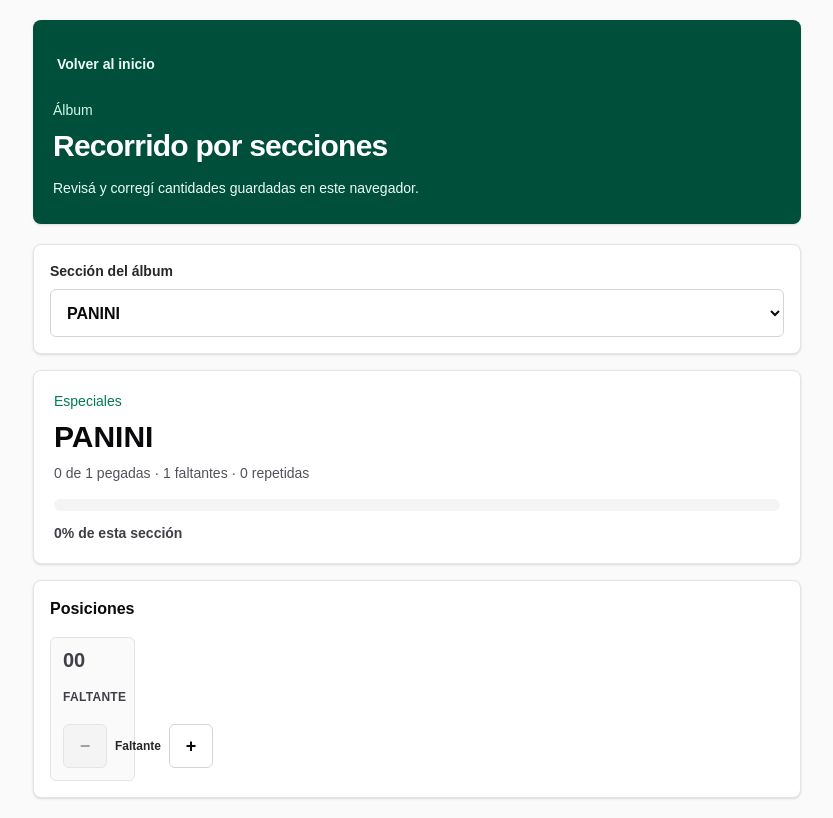
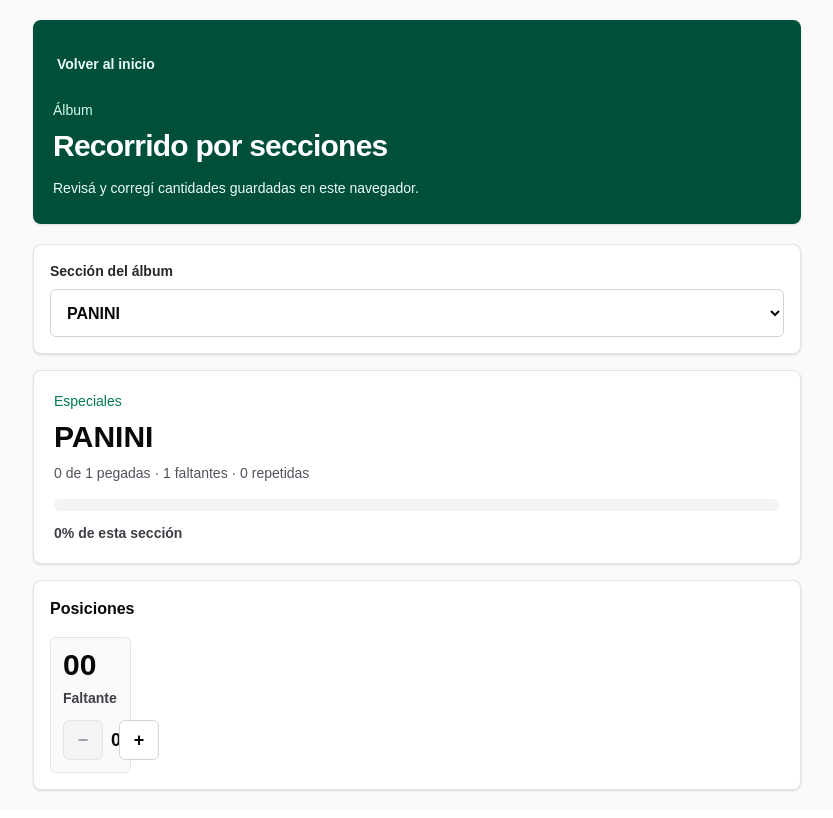
Before and after one commit to RadikeCosa/figus-panini, a Next.js app: page /album in a window 1280 px wide. Shown: the whole page, without its empty margins (223-1056 px from the left). Built offline with nearby package versions, Linux system fonts and the light colour scheme.

Commit message:
layout album fixed

```diff
--- a/app/album/_components/album-browser.tsx
+++ b/app/album/_components/album-browser.tsx
@@ -441,9 +441,9 @@
       <h3 id="album-grid-title" className="text-base font-semibold text-zinc-950">
         Posiciones
       </h3>
-      <ol className="mt-4 grid grid-cols-3 gap-2 sm:grid-cols-5 md:grid-cols-8">
+      <ol className="mt-4 grid grid-cols-2 gap-3 sm:grid-cols-3 md:grid-cols-5 lg:grid-cols-8">
         {positions.map((position) => (
-          <li key={`${position.section}-${position.position}`}>
+          <li className="min-w-0" key={`${position.section}-${position.position}`}>
             <PositionCard
               collection={collection}
               isSaving={isSaving}
@@ -475,12 +475,13 @@
   const duplicateCopies = getDuplicateCopies(collection, position);
   const state =
     copies === 0 ? "missing" : duplicateCopies > 0 ? "duplicate" : "owned";
-  const label =
+  const stateLabel =
     state === "missing"
       ? "Faltante"
       : state === "duplicate"
-        ? `${copies} copias`
+        ? `${duplicateCopies} repetida${duplicateCopies === 1 ? "" : "s"}`
         : "Pegada";
+  const quantityLabel = `${copies} copia${copies === 1 ? "" : "s"}`;
   const stateStyles =
     state === "missing"
       ? "border-zinc-200 bg-zinc-50 text-zinc-700"
@@ -490,30 +491,37 @@
 
   return (
     <article
-      aria-label={`${position.section} ${position.position}: ${label}`}
-      className={`flex min-h-36 flex-col justify-between rounded-md border p-3 ${stateStyles}`}
+      aria-label={`${position.section} ${position.position}: ${stateLabel}, ${quantityLabel}`}
+      className={`flex min-h-32 min-w-0 flex-col justify-between rounded-md border p-3 ${stateStyles}`}
     >
-      <p className="text-xl font-bold leading-none">{position.position}</p>
-      <p className="mt-3 text-xs font-semibold uppercase tracking-wide">{label}</p>
-      {duplicateCopies > 0 ? (
-        <p className="mt-1 text-xs font-medium">{duplicateCopies} repetidas</p>
-      ) : null}
-      <div className="mt-3 grid grid-cols-[2.75rem_1fr_2.75rem] items-center gap-2">
+      <div className="min-w-0">
+        <p className="text-3xl font-bold leading-none text-zinc-950">
+          {position.position}
+        </p>
+        <p className="mt-2 min-h-5 text-sm font-semibold text-zinc-700">
+          {stateLabel}
+        </p>
+      </div>
+      <div className="mt-3 grid grid-cols-[2.5rem_minmax(0,1fr)_2.5rem] items-center gap-2">
         <button
           aria-label={`Quitar copia de ${position.section} ${position.position}`}
-          className="min-h-11 rounded-md border border-zinc-300 bg-white text-lg font-bold text-zinc-950 outline-offset-2 transition hover:border-red-500 hover:text-red-700 focus-visible:outline focus-visible:outline-2 focus-visible:outline-red-700 disabled:cursor-not-allowed disabled:border-zinc-200 disabled:bg-zinc-100 disabled:text-zinc-400"
+          className="min-h-10 min-w-0 rounded-md border border-zinc-300 bg-white text-lg font-bold text-zinc-950 outline-offset-2 transition hover:border-red-500 hover:text-red-700 focus-visible:outline focus-visible:outline-2 focus-visible:outline-red-700 disabled:cursor-not-allowed disabled:border-zinc-200 disabled:bg-zinc-100 disabled:text-zinc-400"
           disabled={copies === 0 || isSaving}
           type="button"
           onClick={() => onRemoveCopy(position)}
         >
           −
         </button>
-        <p className="text-center text-xs font-semibold text-zinc-800" aria-live="polite">
-          {copies === 0 ? "Faltante" : copies === 1 ? "1 copia" : `${copies} copias`}
+        <p
+          className="min-w-0 text-center text-lg font-bold leading-none text-zinc-950"
+          aria-label={`${quantityLabel} registrada${copies === 1 ? "" : "s"}`}
+          aria-live="polite"
+        >
+          {copies}
         </p>
         <button
           aria-label={`Agregar copia de ${position.section} ${position.position}`}
-          className="min-h-11 rounded-md border border-zinc-300 bg-white text-lg font-bold text-zinc-950 outline-offset-2 transition hover:border-emerald-600 hover:text-emerald-800 focus-visible:outline focus-visible:outline-2 focus-visible:outline-emerald-700 disabled:cursor-not-allowed disabled:border-zinc-200 disabled:bg-zinc-100 disabled:text-zinc-400"
+          className="min-h-10 min-w-0 rounded-md border border-zinc-300 bg-white text-lg font-bold text-zinc-950 outline-offset-2 transition hover:border-emerald-600 hover:text-emerald-800 focus-visible:outline focus-visible:outline-2 focus-visible:outline-emerald-700 disabled:cursor-not-allowed disabled:border-zinc-200 disabled:bg-zinc-100 disabled:text-zinc-400"
           disabled={isSaving}
           type="button"
           onClick={() => onAddCopy(position)}
```
Also changed, not shown: 2 other files (tests, documents, lock files or other folders).
